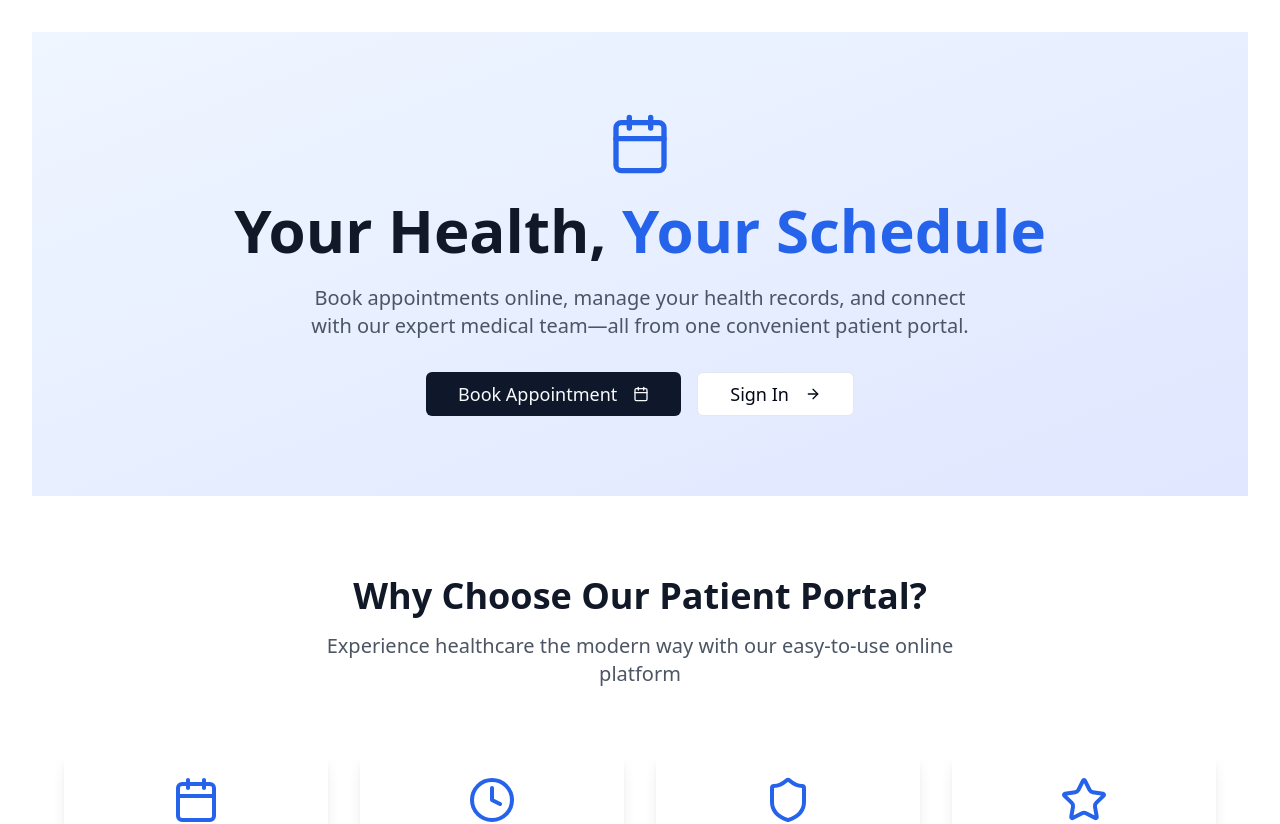
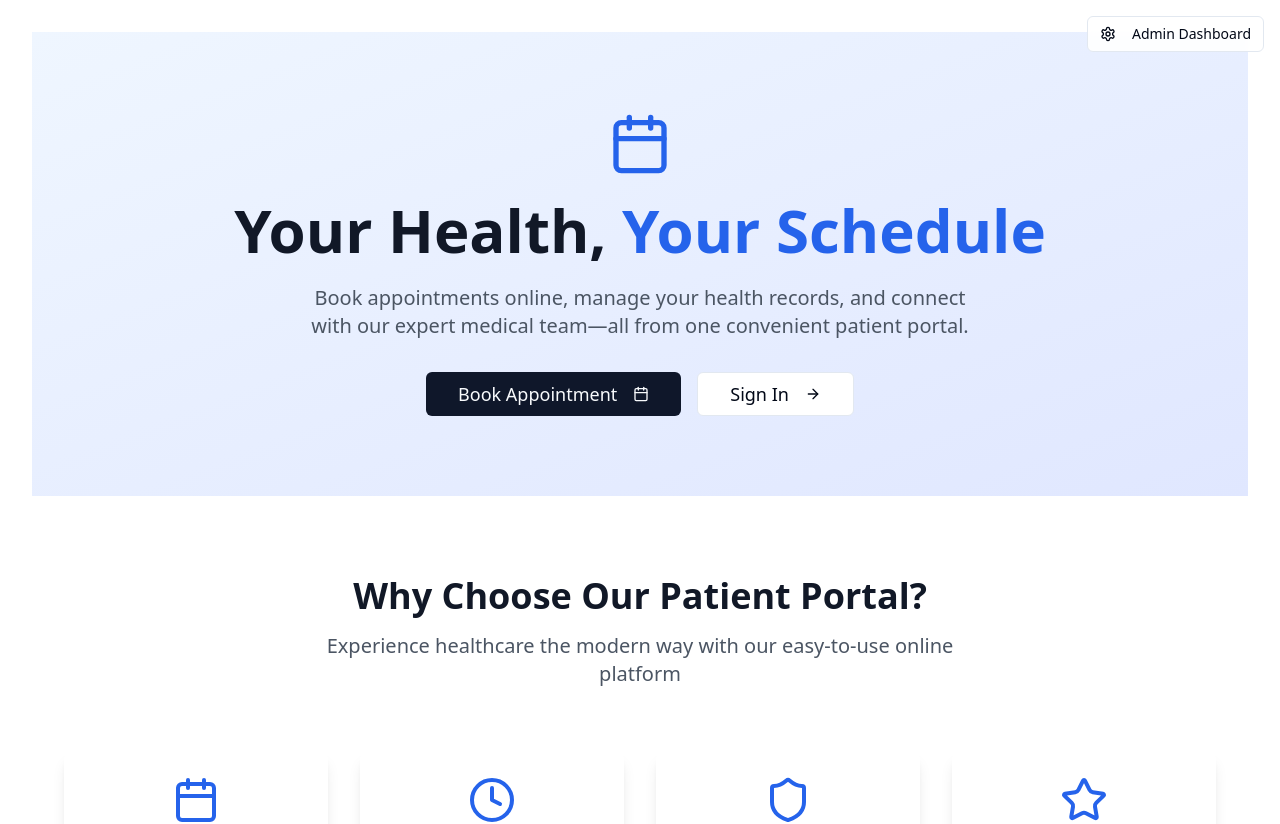
Before and after one commit to jayschaaf71/flowiq-ai-spark, a React (Vite) app: page / in a window 1280 px wide. Shown: the top 824 px of the page. Built offline with nearby package versions, Linux system fonts and the light colour scheme.

Commit message:
Fix: Resolve navigation issues
The user reported that the application is not working. This commit addresses potential navigation issues.

```diff
--- a/src/pages/PatientLanding.tsx
+++ b/src/pages/PatientLanding.tsx
@@ -1,4 +1,3 @@
-
 import { Button } from "@/components/ui/button";
 import { Card, CardContent, CardDescription, CardHeader, CardTitle } from "@/components/ui/card";
 import { useNavigate } from "react-router-dom";
@@ -12,7 +11,8 @@ import {
   ArrowRight,
   Phone,
   Mail,
-  MapPin
+  MapPin,
+  Settings
 } from "lucide-react";
 
 export const PatientLanding = () => {
@@ -53,6 +53,19 @@ export const PatientLanding = () => {
 
   return (
     <div className="min-h-screen bg-white">
+      {/* Quick Admin Access */}
+      <div className="fixed top-4 right-4 z-50">
+        <Button
+          variant="outline"
+          size="sm"
+          onClick={() => navigate("/admin")}
+          className="bg-white/90 backdrop-blur-sm"
+        >
+          <Settings className="h-4 w-4 mr-2" />
+          Admin Dashboard
+        </Button>
+      </div>
+
       {/* Hero Section */}
       <section className="bg-gradient-to-br from-blue-50 to-indigo-100">
         <div className="max-w-7xl mx-auto px-4 sm:px-6 lg:px-8 py-20">
```
